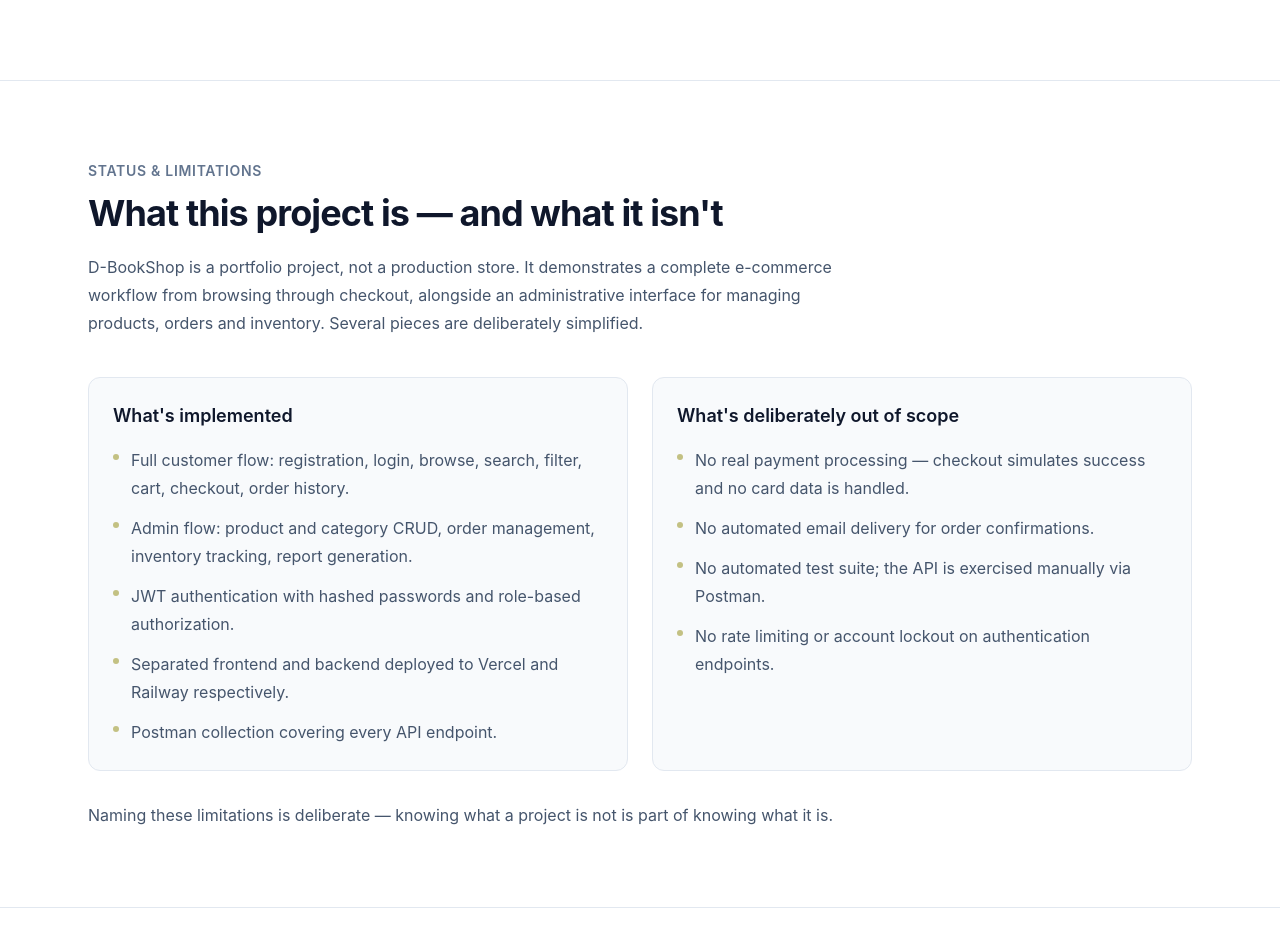
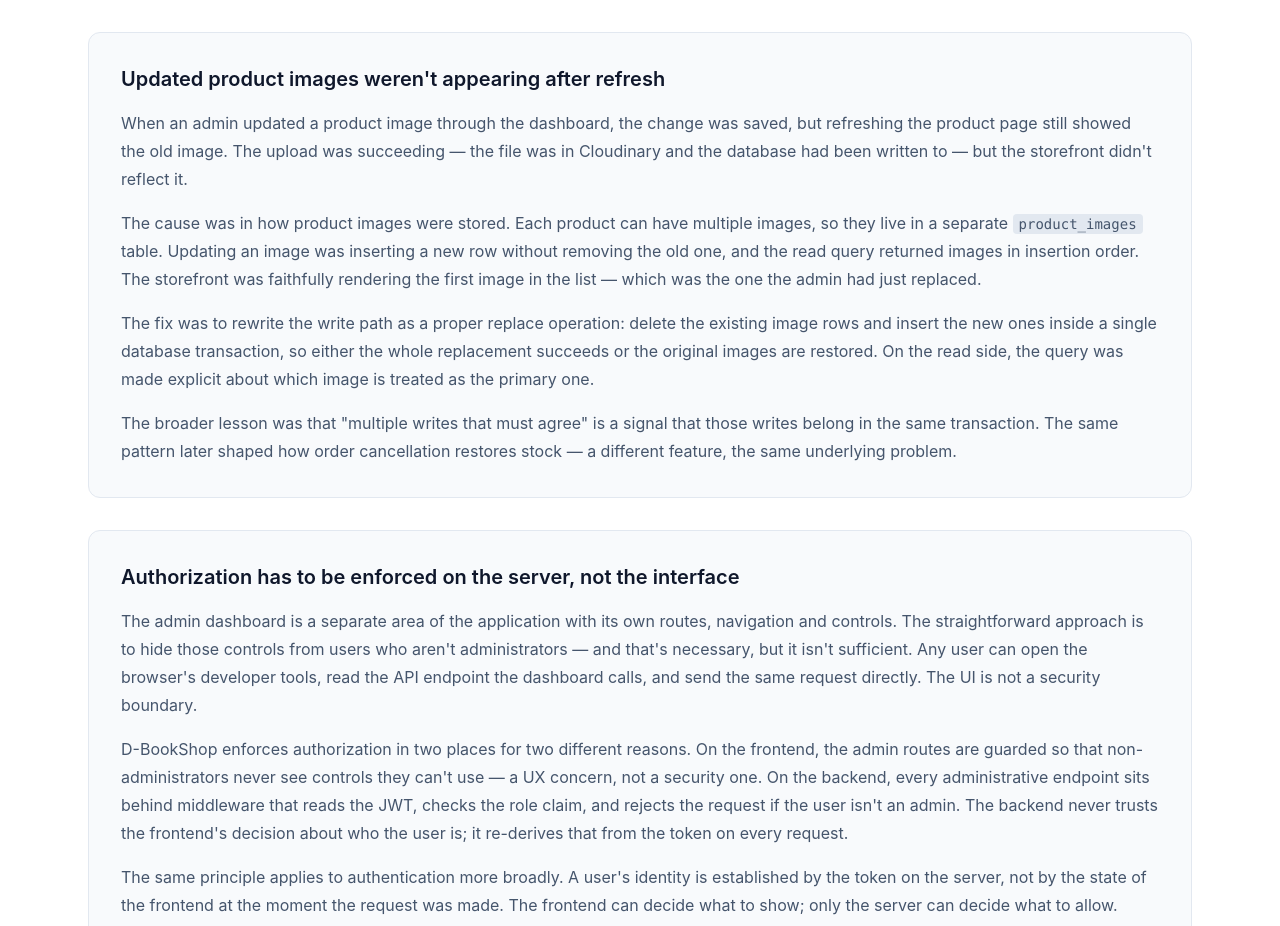
Before and after one commit to Dee68/dimie-portfolio, a React (Vite) app: page /projects/d-bookshop in a window 1280 px wide. Shown: the part 8626-9552 px from the top of the page. Built offline with nearby package versions, Linux system fonts and the light colour scheme.

Commit message:
Complete implementation of bookshop case-study.

```diff
--- a/src/components/About.jsx
+++ b/src/components/About.jsx
@@ -6,10 +6,10 @@ function About() {
     >
       <div className="mx-auto max-w-6xl">
         <div className="max-w-3xl">
-          <p className="mb-4 text-sm font-medium uppercase tracking-[0.25em] text-[#8a8757] dark:text-[#c3c183]">
+          <p className="mb-4 text-sm font-medium uppercase tracking-[0.25em] text-slate-500 dark:text-slate-400">
             About Me
           </p>
-          <div className="mb-6 h-0.5 w-16 bg-[#c3c183]" />
+          {/* <div className="mb-6 h-0.5 w-16 bg-[#c3c183]" /> */}
           <h2 className="text-3xl font-bold tracking-tight text-slate-900 dark:text-white sm:text-4xl">
             Building software with a practical, problem-solving mindset.
           </h2>
--- a/src/components/DbookShopCaseStudy.jsx
+++ b/src/components/DbookShopCaseStudy.jsx
@@ -646,7 +646,6 @@ function DBookShopCaseStudy() {
 
         </div>
       </section>
-      {/*API & Business Rule*/}
       {/* API & Business Rules */}
       <section className="border-t border-slate-200 py-20 dark:border-slate-800">
         <div className="mx-auto max-w-6xl px-6">
@@ -733,7 +732,7 @@ function DBookShopCaseStudy() {
                   key={rule}
                   className="flex gap-3 leading-7 text-slate-600 dark:text-slate-400"
                 >
-                  <span className="mt-2 h-1.5 w-1.5 shrink-0 rounded-full bg-[#c3c183]" />
+                  <span className="mt-2 h-1.5 w-1.5 shrink-0 rounded-full bg-slate-400 dark:bg-slate-600" />
                   <span>{rule}</span>
                 </li>
               ))}
@@ -752,17 +751,19 @@ function DBookShopCaseStudy() {
                 </p>
 
                 <h2 className="mt-3 text-3xl font-bold tracking-tight text-slate-900 dark:text-white sm:text-4xl">
-              Problems worth solving twice
+                  Problems worth solving carefully
                 </h2>
 
                 <p className="mt-5 leading-7 text-slate-600 dark:text-slate-400">
-              A few problems during development required rethinking how the data
-              layer handles failure and consistency.
+                  Three problems during development required rethinking how the
+                  application handles consistency and trust. They are documented
+                  here because the reasoning matters more than the code.
                 </p>
               </div>
 
               <div className="mt-12 space-y-8">
 
+                    {/* Entry 1 — Cancelled orders */}
                     <article className="rounded-xl border border-slate-200 bg-slate-50 p-8 dark:border-slate-800 dark:bg-slate-900">
                       <h3 className="text-xl font-semibold text-slate-900 dark:text-white">
                         Cancelled orders were leaving inventory in an inconsistent state
@@ -791,7 +792,84 @@ function DBookShopCaseStudy() {
                       </p>
                     </article>
 
-            {/* Add 1–2 more challenges here, following the same structure */}
+                    {/* Entry 2 — Product images */}
+                    <article className="rounded-xl border border-slate-200 bg-slate-50 p-8 dark:border-slate-800 dark:bg-slate-900">
+                      <h3 className="text-xl font-semibold text-slate-900 dark:text-white">
+                        Updated product images weren't appearing after refresh
+                      </h3>
+
+                      <p className="mt-4 leading-7 text-slate-600 dark:text-slate-400">
+                        When an admin updated a product image through the dashboard, the
+                        change was saved, but refreshing the product page still showed the
+                        old image. The upload was succeeding — the file was in Cloudinary
+                        and the database had been written to — but the storefront didn't
+                        reflect it.
+                      </p>
+
+                      <p className="mt-4 leading-7 text-slate-600 dark:text-slate-400">
+                        The cause was in how product images were stored. Each product can
+                        have multiple images, so they live in a separate{" "}
+                        <code className="rounded bg-slate-200 px-1.5 py-0.5 text-sm dark:bg-slate-800">
+                          product_images
+                        </code>{" "}
+                        table. Updating an image was inserting a new row without removing
+                        the old one, and the read query returned images in insertion
+                        order. The storefront was faithfully rendering the first image in
+                        the list — which was the one the admin had just replaced.
+                      </p>
+
+                      <p className="mt-4 leading-7 text-slate-600 dark:text-slate-400">
+                        The fix was to rewrite the write path as a proper replace
+                        operation: delete the existing image rows and insert the new ones
+                        inside a single database transaction, so either the whole
+                        replacement succeeds or the original images are restored. On the
+                        read side, the query was made explicit about which image is
+                        treated as the primary one.
+                      </p>
+
+                      <p className="mt-4 leading-7 text-slate-600 dark:text-slate-400">
+                        The broader lesson was that "multiple writes that must agree" is a
+                        signal that those writes belong in the same transaction. The same
+                        pattern later shaped how order cancellation restores stock — a
+                        different feature, the same underlying problem.
+                      </p>
+                    </article>
+
+                    {/* Entry 3 — Admin authorization */}
+                    <article className="rounded-xl border border-slate-200 bg-slate-50 p-8 dark:border-slate-800 dark:bg-slate-900">
+                      <h3 className="text-xl font-semibold text-slate-900 dark:text-white">
+                        Authorization has to be enforced on the server, not the interface
+                      </h3>
+
+                      <p className="mt-4 leading-7 text-slate-600 dark:text-slate-400">
+                        The admin dashboard is a separate area of the application with its
+                        own routes, navigation and controls. The straightforward approach
+                        is to hide those controls from users who aren't administrators —
+                        and that's necessary, but it isn't sufficient. Any user can open
+                        the browser's developer tools, read the API endpoint the dashboard
+                        calls, and send the same request directly. The UI is not a
+                        security boundary.
+                      </p>
+
+                      <p className="mt-4 leading-7 text-slate-600 dark:text-slate-400">
+                        D-BookShop enforces authorization in two places for two different
+                        reasons. On the frontend, the admin routes are guarded so that
+                        non-administrators never see controls they can't use — a UX
+                        concern, not a security one. On the backend, every administrative
+                        endpoint sits behind middleware that reads the JWT, checks the
+                        role claim, and rejects the request if the user isn't an admin.
+                        The backend never trusts the frontend's decision about who the
+                        user is; it re-derives that from the token on every request.
+                      </p>
+
+                      <p className="mt-4 leading-7 text-slate-600 dark:text-slate-400">
+                        The same principle applies to authentication more broadly. A
+                        user's identity is established by the token on the server, not by
+                        the state of the frontend at the moment the request was made. The
+                        frontend can decide what to show; only the server can decide what
+                        to allow.
+                      </p>
+                    </article>
 
               </div>
           </div>
@@ -832,7 +910,7 @@ function DBookShopCaseStudy() {
                   'Postman collection covering every API endpoint.',
                 ].map((item) => (
                   <li key={item} className="flex gap-3">
-                    <span className="mt-2 h-1.5 w-1.5 shrink-0 rounded-full bg-[#c3c183]" />
+                    <span className="mt-2 h-1.5 w-1.5 shrink-0 rounded-full bg-slate-400 dark:bg-slate-600" />
                     <span>{item}</span>
                   </li>
                 ))}
@@ -852,7 +930,7 @@ function DBookShopCaseStudy() {
                   'No rate limiting or account lockout on authentication endpoints.',
                 ].map((item) => (
                   <li key={item} className="flex gap-3">
-                    <span className="mt-2 h-1.5 w-1.5 shrink-0 rounded-full bg-[#c3c183]" />
+                    <span className="mt-2 h-1.5 w-1.5 shrink-0 rounded-full bg-slate-400 dark:bg-slate-600" />
                     <span>{item}</span>
                   </li>
                 ))}
--- a/src/components/Education.jsx
+++ b/src/components/Education.jsx
@@ -37,10 +37,10 @@ function Education() {
     >
       <div className="mx-auto max-w-6xl">
         <div className="max-w-3xl">
-          <p className="mb-4 text-sm font-medium uppercase tracking-[0.25em] text-[#8a8757] dark:text-[#c3c183]">
+          <p className="mb-4 text-sm font-medium uppercase tracking-[0.25em] text-slate-500 dark:text-slate-400">
             Education & Professional Development
           </p>
-          <div className="mb-6 h-0.5 w-16 bg-[#c3c183]" />
+          {/* <div className="mb-6 h-0.5 w-16 bg-[#c3c183]" /> */}
           <h2 className="text-3xl font-bold tracking-tight text-slate-900 dark:text-white sm:text-4xl">
             Education and professional development.
           </h2>
--- a/src/components/NavItem.jsx
+++ b/src/components/NavItem.jsx
@@ -25,7 +25,7 @@ function NavItem({
 
   // Active: border + bold text, but text colour stays default
   const active =
-     'border-2 border-[#c3c183] font-semibold text-slate-900 dark:text-[#c3c183]'
+     'border-2 border-slate-900 font-semibold text-slate-900 dark:border-white dark:text-white'
 
   const classes = [
     base,
--- a/src/components/Navbar.jsx
+++ b/src/components/Navbar.jsx
@@ -33,12 +33,15 @@ function Navbar() {
     <nav className="fixed top-0 z-50 w-full border-b border-slate-200 bg-white/90 backdrop-blur dark:border-slate-800 dark:bg-slate-950/90">
       <div className="mx-auto flex max-w-6xl items-center justify-between px-6 py-4">
         {/* Logo */}
-        <Link to="/" onClick={closeMenu} className="flex items-center">
+        {/* <Link to="/" onClick={closeMenu} className="flex items-center">
           <img
             src="/images/Logo.png"
             alt="DWE Portfolio"
             className="h-12 object-contain"
           />
+        </Link> */}
+        <Link to="/" onClick={closeMenu} className="text-lg font-bold tracking-tight text-slate-900 dark:text-white">
+          DWE
         </Link>
 
         {/* Desktop nav */}
--- a/src/components/Projects.jsx
+++ b/src/components/Projects.jsx
@@ -85,10 +85,10 @@ function Projects() {
     >
       <div className="mx-auto max-w-6xl">
         <div className="max-w-3xl">
-          <p className="mb-4 text-sm font-medium uppercase tracking-[0.25em] text-[#8a8757] dark:text-[#c3c183]">
+          <p className="mb-4 text-sm font-medium uppercase tracking-[0.25em] text-slate-500 dark:text-slate-400">
             Projects
           </p>
-          <div className="mb-6 h-0.5 w-16 bg-[#c3c183]" />
+
           <h2 className="text-3xl font-bold tracking-tight text-slate-900 dark:text-white sm:text-4xl">
             Projects that demonstrate how I build.
           </h2>
--- a/src/components/Skills.jsx
+++ b/src/components/Skills.jsx
@@ -43,10 +43,10 @@ function Skills() {
     >
       <div className="mx-auto max-w-6xl">
         <div className="max-w-3xl">
-          <p className="mb-4 text-sm font-medium uppercase tracking-[0.25em] text-[#8a8757] dark:text-[#c3c183]">
+          <p className="mb-4 text-sm font-medium uppercase tracking-[0.25em] text-slate-500 dark:text-slate-400">
             Skills
           </p>
-          <div className="mb-6 h-0.5 w-16 bg-[#c3c183]" />
+          {/* <div className="mb-6 h-0.5 w-16 bg-[#c3c183]" /> */}
           <h2 className="text-3xl font-bold tracking-tight text-slate-900 dark:text-white sm:text-4xl">
             Technologies and tools I work with.
           </h2>
```
Also changed, not shown: src/App.jsx (+4 -4 lines), src/components/Contact.jsx (+4 -4 lines), public/projects/d-bookshop/d-bookshop-product.png. Lines whose indentation alone changed are shown as unchanged.
